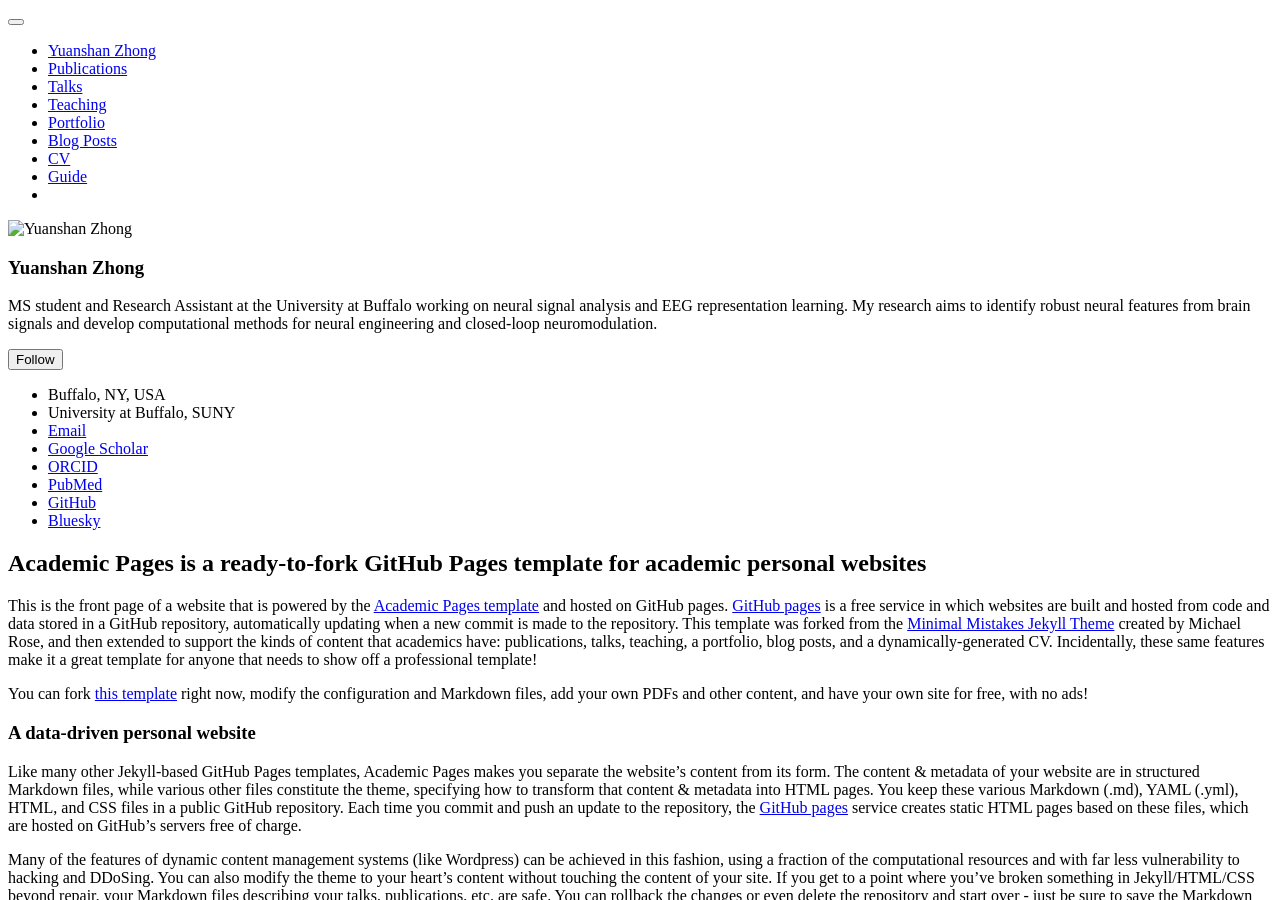
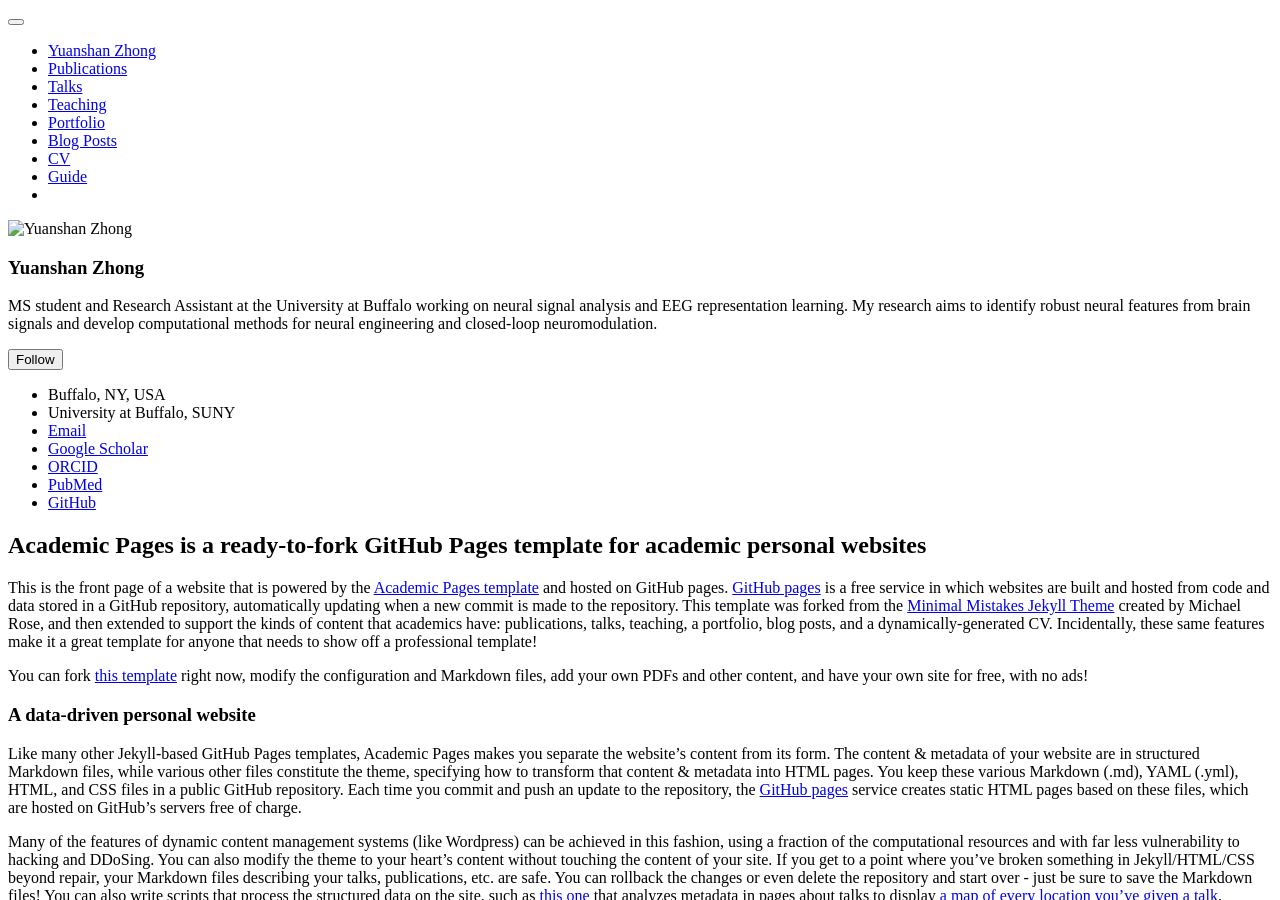
Before and after one commit to Yzhong9527/Yzhong9527.github.io, a Jekyll site: the page built from _pages/about.md, in a window 1280 px wide and 900 px high. Built offline with Jekyll 4.4.1, drawn with Linux system fonts in a browser that asks for light colours; a script bundle is joined from its source files by our own code; library files that are not in the unit come from our copies.

Commit message:
Update _config.yml

```diff
--- a/_config.yml
+++ b/_config.yml
@@ -51,13 +51,12 @@
   bitbucket        : # Username - Update with your username on the site
   codepen          : # Username
   dribbble         : # Username
-  github           : "Yzhong9527"
+  github           : "academicpages"
   kaggle           : # Username
   stackoverflow    : # User number or user number and name (i.e., use "1" or "1/jeff-atwood")
 
   # Social media
   artstation       : # Username
-  bluesky          : "bsky.app"
   facebook         : # Username
   flickr           : # Username
   foursquare       : # Username
```
